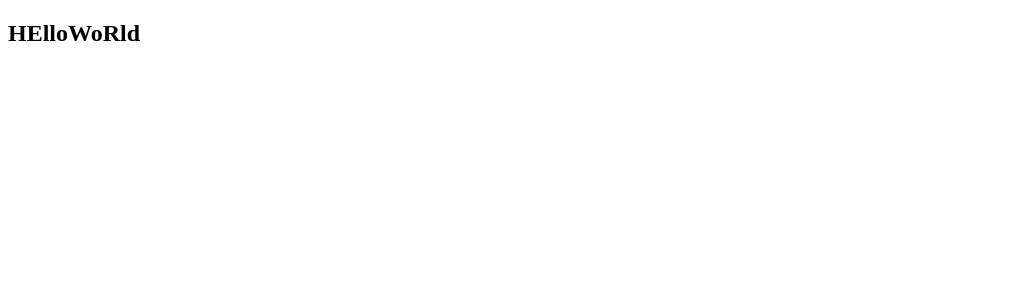
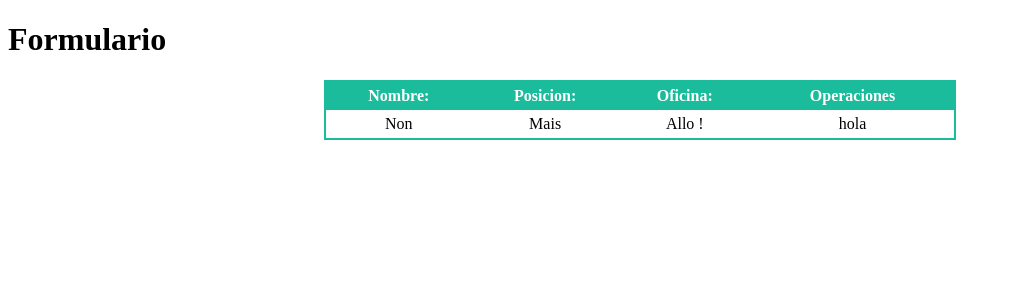
Before and after one commit to JonathanSanMiguel/MEAN_CRUD-FrontEnd, an Angular app: page / in a window 1280 px wide. Shown: the top 300 px of the page, without its empty margins (0-1011 px from the left). Built offline with nearby package versions, Linux system fonts and the light colour scheme.

Commit message:
creacion del componente employee

```diff
--- a/src/app/app.component.html
+++ b/src/app/app.component.html
@@ -1 +1,3 @@
-<h2>HElloWoRld</h2>
+
+
+<app-employee></app-employee>
--- a/src/app/components/employee/employee.component.css
+++ b/src/app/components/employee/employee.component.css
@@ -0,0 +1,46 @@
+body{
+    font:1.2em normal Arial,sans-serif;
+    color:#34495E;
+    }
+    .container{
+    width:50%;
+    margin:auto;
+}
+
+table{
+    border-collapse:collapse;
+    width:100%;
+}
+
+.blue{
+    border:2px solid #1ABC9C;
+}
+
+.blue thead{
+    background:#1ABC9C;
+}
+
+thead{
+    color:white;
+}
+th,td{
+    text-align:center;
+    padding:5px 0;
+}
+
+tbody tr:nth-child(even){
+    background:#ECF0F1;
+}
+
+tbody tr:hover{
+    background:#BDC3C7;
+    color:#FFFFFF;
+}
+
+.fixed{
+    top:0;
+    position:fixed;
+    width:auto;
+    display:none;
+    border:none;
+}
--- a/src/app/components/employee/employee.component.html
+++ b/src/app/components/employee/employee.component.html
@@ -1 +1,31 @@
-<p>employee works!</p>
+<div class="row">
+    <div class="card">
+        <div class="card-body">
+            <h1> Formulario </h1>
+        </div>
+    </div>
+
+    <div class="container">
+        <table class="blue">
+            <thead>
+                <tr>
+                    <th> Nombre: </th>
+
+                    <th> Posicion: </th>
+
+                    <th> Oficina: </th>
+
+                    <th> Operaciones </th>
+                </tr>
+            </thead>
+            <tbody>
+                <tr>
+                    <td>Non</td>
+                    <td>Mais</td>
+                    <td>Allo !</td>
+                    <td> hola</td>
+                </tr>
+            </tbody>
+        </table>
+    </div>
+</div>
--- a/src/app/interfaces/employee.interface.ts
+++ b/src/app/interfaces/employee.interface.ts
@@ -0,0 +1,6 @@
+interface EmployeeResponse{
+    name: string
+    position: string
+    office: string
+    salary: number
+}
```
Also changed, not shown: src/app/services/employee.service.ts (+17 -2 lines).
